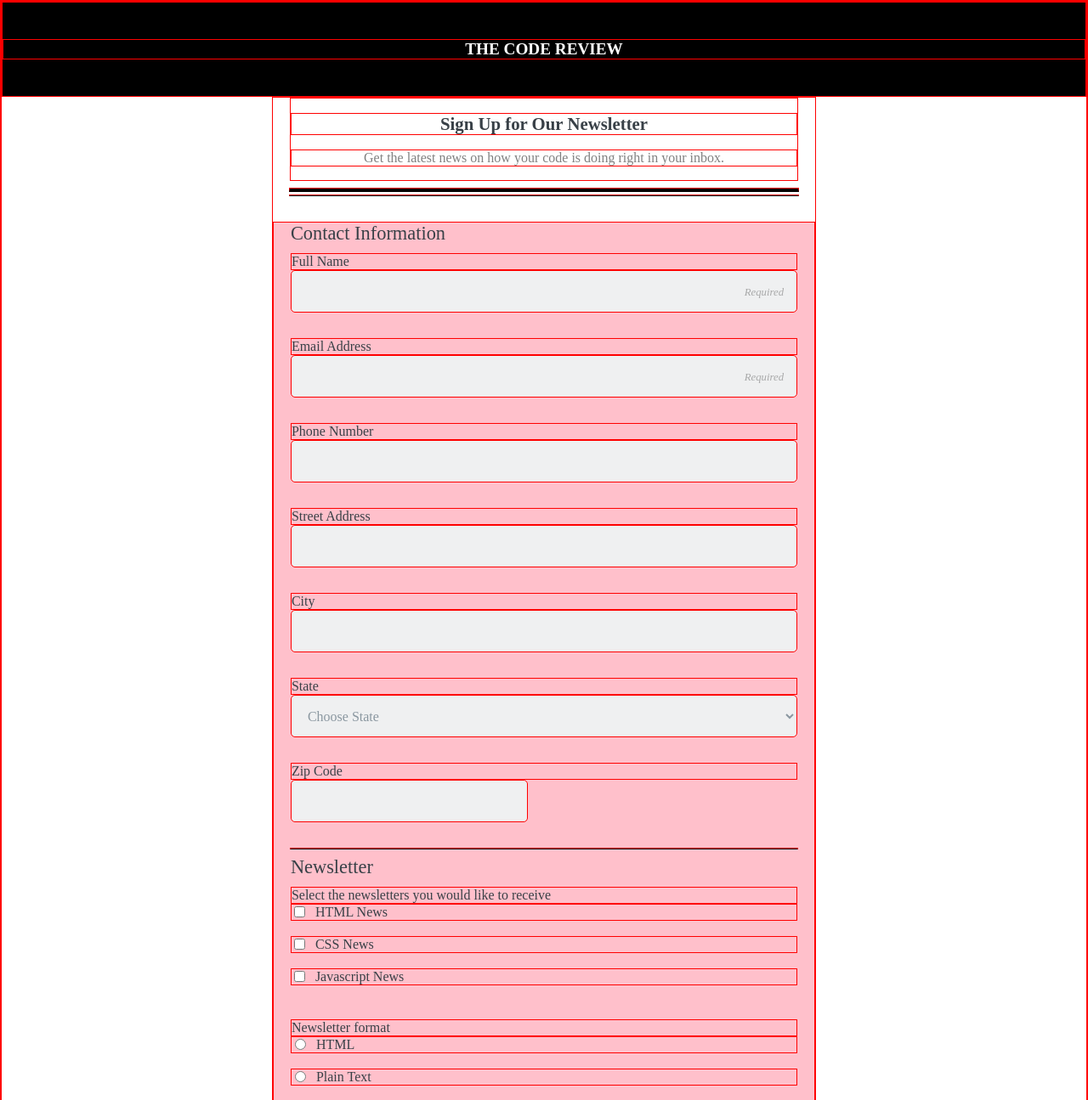
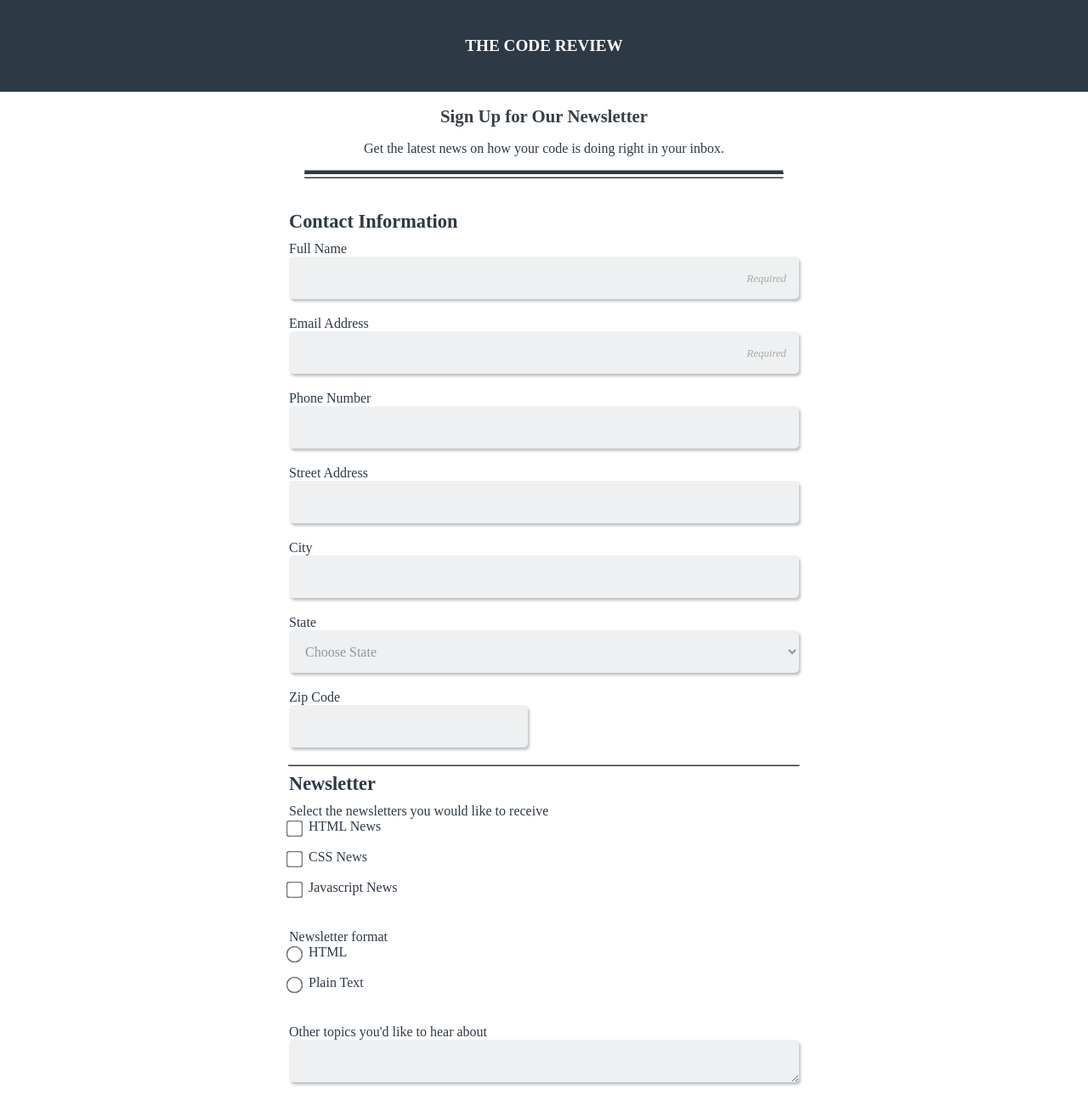
Before and after one commit to nicoalprice/Form---Treehouse-Project-3, a plain HTML site: page index.html in a window 1280 px wide. Shown: the top 1295 px of the page at 85% size. Drawn offline with Linux system fonts and the light colour scheme; a web font is replaced by a local one.

Commit message:
Updates to radio buttons and checkboxes

```diff
--- a/css/main.css
+++ b/css/main.css
@@ -8,7 +8,7 @@
   -moz-box-sizing: border-box;
   -webkit-box-sizing: border-box;
   box-sizing: border-box;
-    border: 1px solid red;
+/*    border: 1px solid red;*/
 }
 
 body {
@@ -17,7 +17,7 @@ body {
 }
 
 header {
-    background: black;
+    background: #2d3945;
     color: white;
     text-align: center;
     padding-top: 30px;
@@ -41,28 +41,30 @@ h2 {
     text-align: center;
     width: 93.75%;
     margin: auto;
+    padding-bottom: 30px;
 }
 
 .intro p {
-    color: grey;
+    color: #2d3945;
 }
 
 .page-title {
     text-transform: uppercase;
     font-size: 1.2em;
+    color: white;
 }
 
 /* ----- Horizontal Rules ----- */
 
 .thick-hr {
     width: 93.75%;
-    border-bottom: 4px solid black;
+    border-bottom: 4px solid #2d3945;
     margin-bottom: 3px;
 }
 
 .thin-hr {
     width: 93.75%;
-    border-bottom: 1px solid black;
+    border-bottom: 1px solid #2d3945;
     margin-top: 0;
 }
 
@@ -70,15 +72,17 @@ h2 {
 
 form {
   width: 100%;
-  margin: 30px auto;
+  margin: auto;
   padding: 0;
-  background: pink;
+/*  background: pink;*/
+    color: #2d3945;
 }
 
 fieldset {
     width: 93.75%;
     margin: auto;
     padding: 0;
+    border: none;
 }
 
 input[type="text"],
@@ -93,30 +97,44 @@ select {
   padding: 15px;
   width: 100%;
   color: #8a97a0;
-  margin-bottom: 30px;
+  margin-bottom: 20px;
   border-radius: 5px;
+  border: none;
+  box-shadow: 2px 3px 3px rgba(45,57,69,.3);
+}
+
+input[id="zipcode"] {
+    width: 46.875%;
 }
 
 input[type="radio"],
 input[type="checkbox"] {
     display: inline-block;
     float: left;
-    margin-right: 12px;
-    vertical-align: middle;
+    margin-right: 10px;
+    margin-top: 5px;
+    /* double-sized checkboxes and radio buttons */
+    -ms-transform: scale(1.5); /* IE */
+    -moz-transform: scale(1.5); /* FF */
+    -webkit-transform: scale(1.5); /* Safari and Chrome */
+    -o-transform: scale(1.5); /* Opera */
 }
 
-input[id="zipcode"] {
-    width: 46.875%;
+.check,
+.radio {
+    width: 100%;
 }
 
-input:focus {
+input:focus,
+input:checked {
    border: 2px solid #46698b;
+   color: #46698b;
 }
 
 legend {
     font-size: 1.4em;
     margin-bottom: 10px;
-    font-weight: 800px;
+    font-weight: 600;
 }
 
 label {
@@ -130,7 +148,7 @@ label {
 
 button {
   color: white;
-  background-color: #6ba77b;
+  background-color: #4ebbb5;
   font-size: 1.5em;
   text-align: center;
   border-radius: 5px;
--- a/index.html
+++ b/index.html
@@ -2,8 +2,8 @@
 <html>
   <head>
     <meta charset="utf-8">
+    <link rel="stylesheet" type="text/css" href="css/normalize.css">
     <link rel="stylesheet" type="text/css" href="css/main.css">
-    <link rel="stylesheet" type="text/css" href="css/normalize.css">
     <link href='https://fonts.googleapis.com/css?family=Inika:400,700' rel='stylesheet' type='text/css'>
       <title>HTML Forms</title>
   </head>
@@ -14,13 +14,14 @@
 
       <div class="wrapper">
 
-    <div class="intro">
-        <h2>Sign Up for Our Newsletter</h2>
-        <p>Get the latest news on how your code is doing right in your inbox.</p>
-    </div>
+        <div class="intro">
+            <h2>Sign Up for Our Newsletter</h2>
+            <p>Get the latest news on how your code is doing right in your inbox.</p>
 
-    <hr class="thick-hr">
-    <hr class="thin-hr">
+            <hr class="thick-hr">
+            <hr class="thin-hr">
+
+        </div>
 
     <form action="index.html" method="post">
       <fieldset>
@@ -109,17 +110,18 @@
 
         <label>Select the newsletters you would like to receive</label>
 
-        <input type="checkbox" id="html_news" value="html_news" name="user_topic"><label for="html_news">HTML News</label><br>
+        <div class="check"><input type="checkbox" id="html_news" value="html_news" name="user_topic"><label for="html_news">HTML News</label></div><br>
 
-        <input type="checkbox" id="css_news" value="css_news" name="user_topic"><label for="css_news">CSS News</label><br>
+        <div class="check"><input type="checkbox" id="css_news" value="css_news" name="user_topic"><label for="css_news">CSS News</label></div><br>
 
-        <input type="checkbox" id="javascript_news" value="javascript_news" name="user_topic"><label for="javascript_news">Javascript News</label><br>
+        <div class="check"><input type="checkbox" id="javascript_news" value="javascript_news" name="user_topic"><label for="javascript_news">Javascript News</label></div><br>
 
 
         <label class="main-label">Newsletter format</label>
-            <input type="radio" id="html" value="html" name="user_format"><label for="html">HTML</label><br>
 
-            <input type="radio" id="plain_text" value="plain_text" name="user_format"><label for="plain_text">Plain Text</label><br>
+          <div class="radio"><input type="radio" id="html" value="html" name="user_format"><label for="html">HTML</label></div><br>
+
+            <div class="radio"><input type="radio" id="plain_text" value="plain_text" name="user_format"><label for="plain_text">Plain Text</label></div><br>
 
        <label class="main-label" for="comment">Other topics you'd like to hear about</label>
        <textarea id="comment" name="user_comment"></textarea>
```
Also changed, not shown: css/normalize.css.
